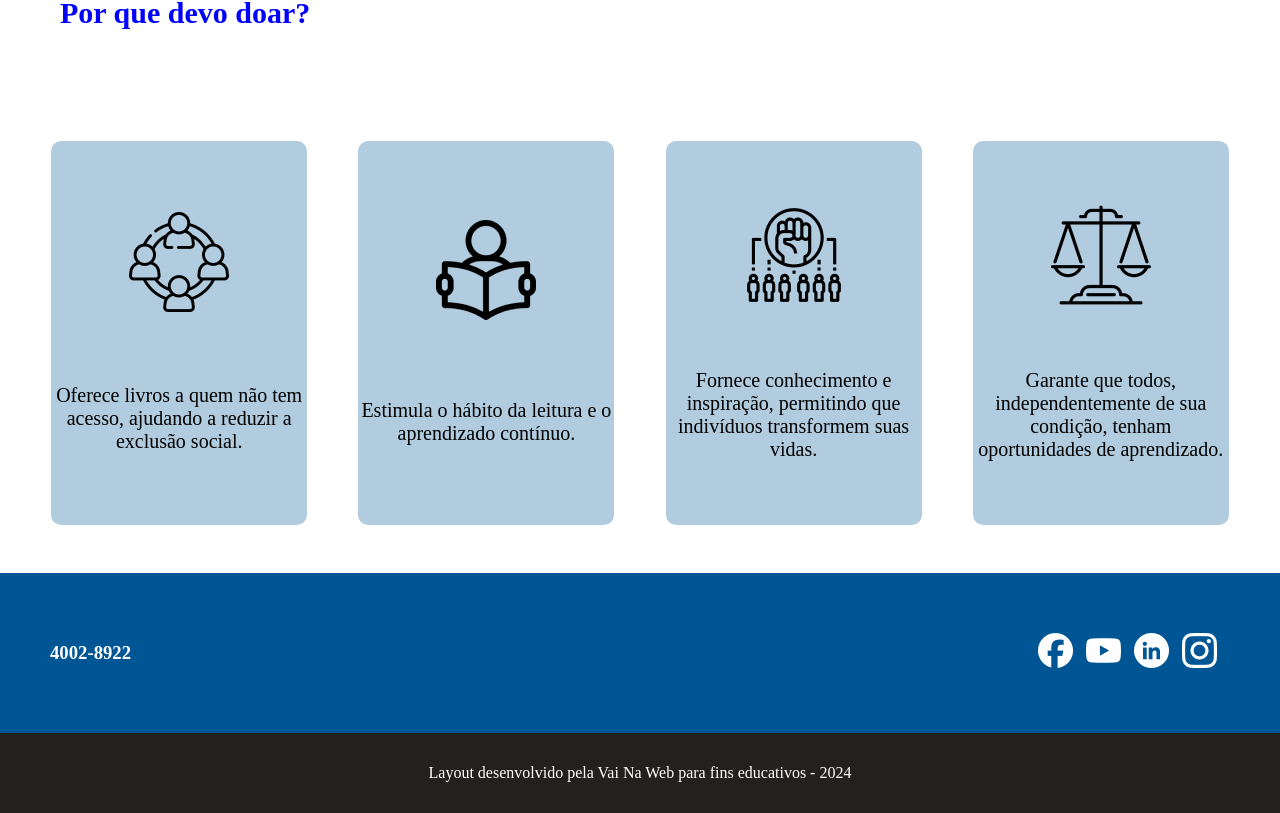
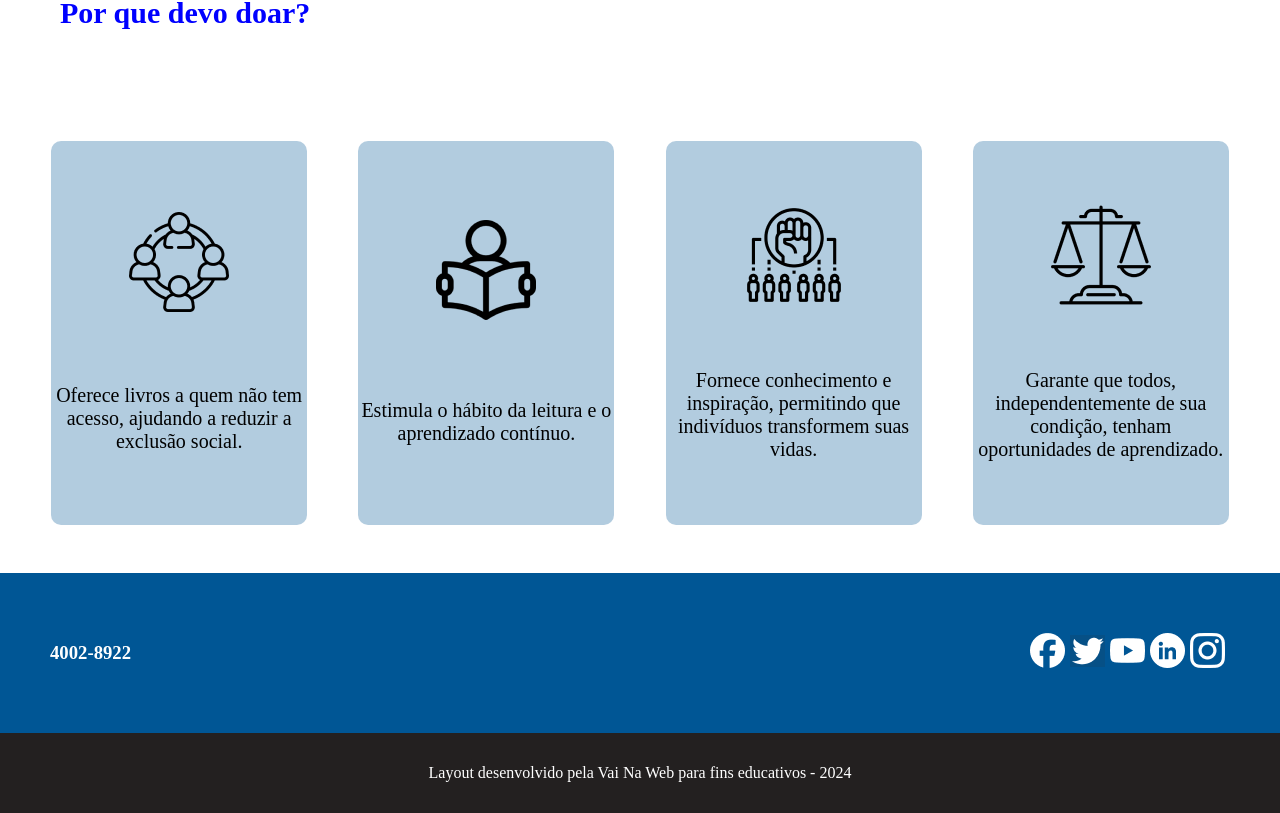
Before and after one commit to Fabiosal22/Desafio-final-t3, a React (Vite) app: page / in a window 1280 px wide. Shown: the part 824-1637 px from the top of the page. Built offline with nearby package versions, Linux system fonts and the light colour scheme.

Commit message:
ajuste footer logo do twitter

```diff
--- a/src/components/Footer/footer.jsx
+++ b/src/components/Footer/footer.jsx
@@ -1,5 +1,5 @@
 import face from '../../assets/img/face.png'
-
+import twitter from'../../assets/img/twitter.png'
 import insta from '../../assets/img/insta.png'
 import linkedin from '../../assets/img/linkedin.png'
 import youtube from '../../assets/img/youtube.png'
@@ -13,7 +13,7 @@ return(
         <h3>4002-8922</h3>
         <nav>
             <a href=""><img src={face} alt="logo do facebook" /></a>
-
+            <a href=""><img src={twitter} alt="logo do twitter" /></a>
             <a href=""><img src={youtube} alt="logo do youtube" /></a>
             <a href=""><img src={linkedin} alt="logo do linkedin" /></a>
             <a href=""><img src={insta} alt="logo do instagram" /></a>
```
Also changed, not shown: src/assets/img/twitter.png (added).
